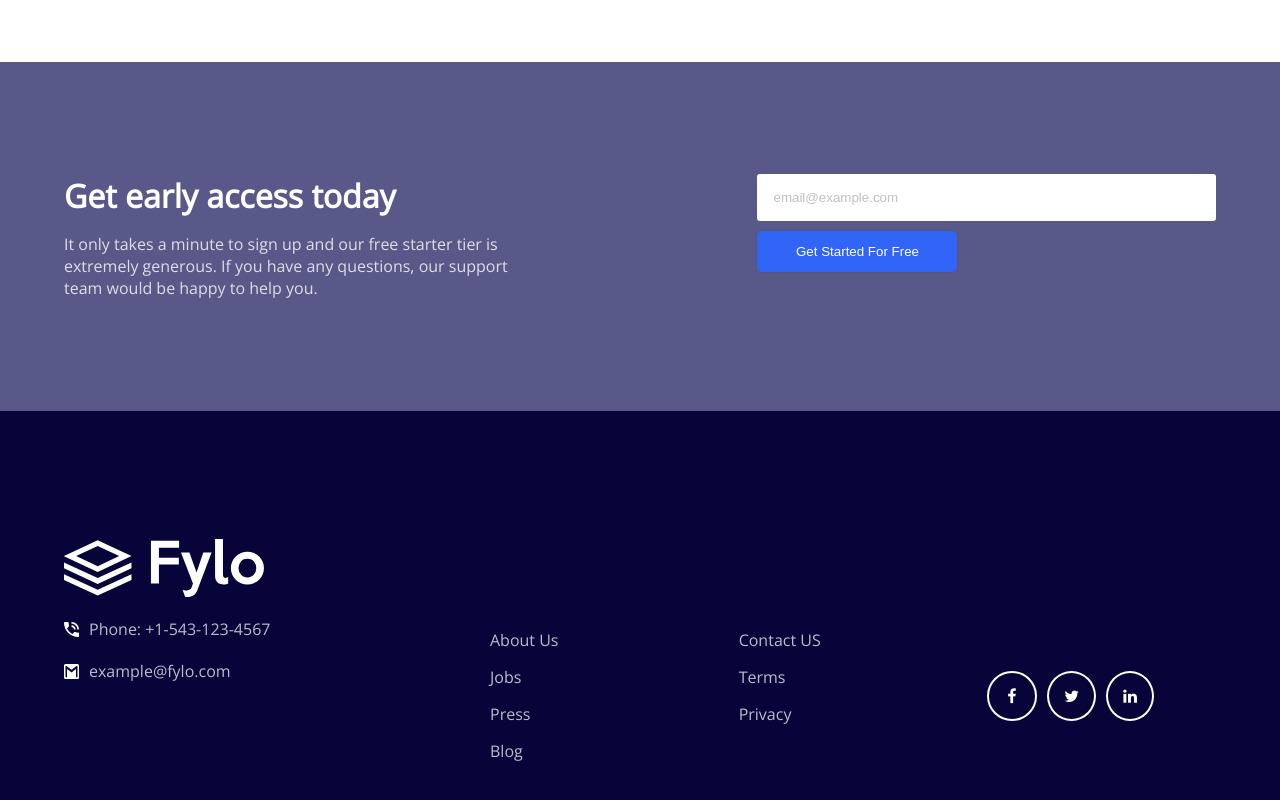
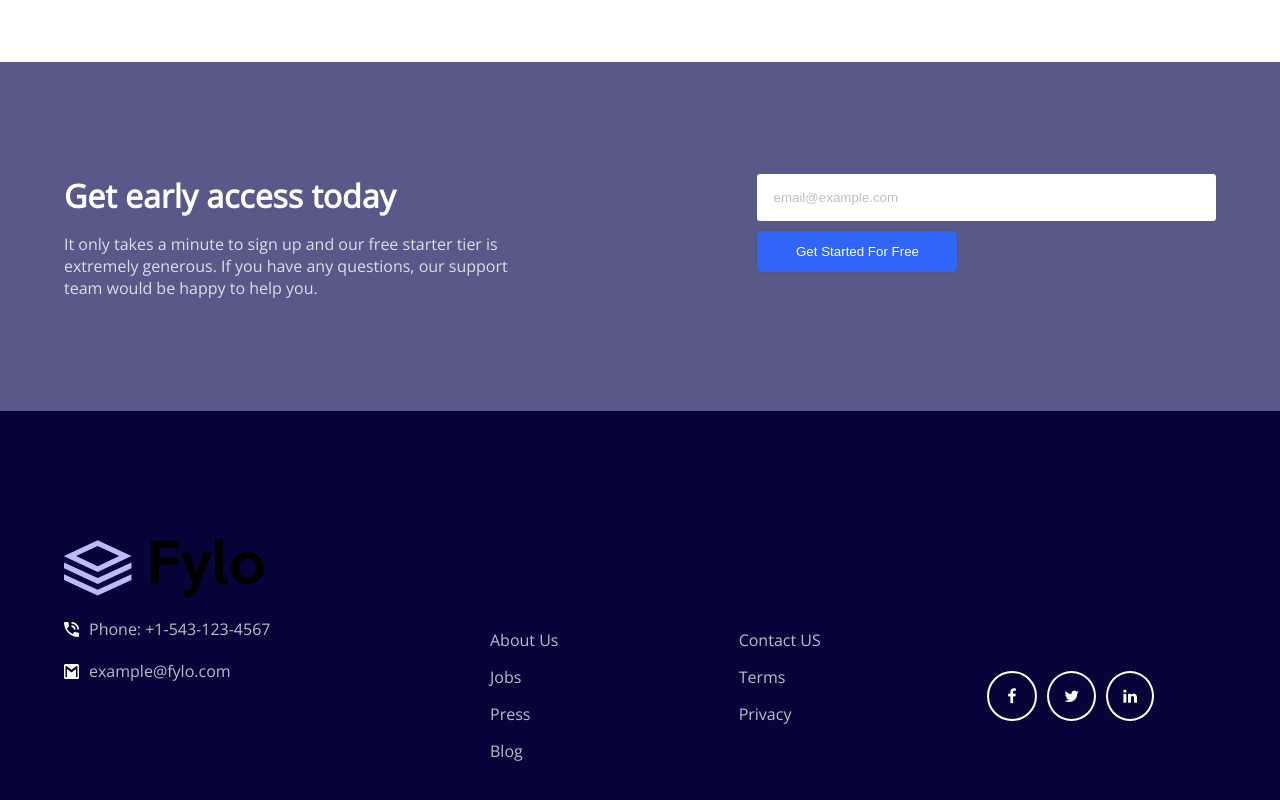
Before and after one commit to dineshlegha23/fylo-landing-page, a plain HTML site: page index.html in a window 1280 px wide. Shown: the part 1444-2244 px from the top of the page. Drawn offline with nearby package versions, Linux system fonts and the light colour scheme; files whose address does not match are found by name.

Commit message:
Revert "Added WHite Logo."

```diff
--- a/index.html
+++ b/index.html
@@ -30,7 +30,7 @@
   </head>
   <body>
     <nav class="container">
-      <img src="./images/logo.svg" alt="Fylo logo" class="logo" />
+      <img src="./images/logo.svg" alt="Fylo logo" class="logo"/>
       <ul class="navlinks">
         <li>Features</li>
         <li>Team</li>
@@ -119,7 +119,7 @@
         <div class="footer">
           <div class="footer-contact-section">
             <img
-              src="./images/white_logo.svg"
+              src="./images/logo.svg"
               alt="fylo logo"
               width="200"
               class="fylo-logo"
```
Also changed, not shown: images/white_logo.svg (deleted).
